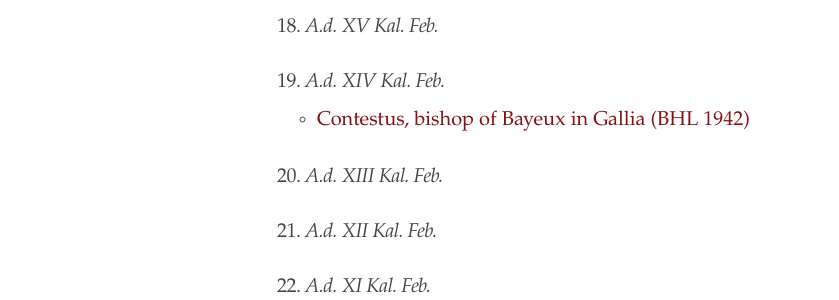
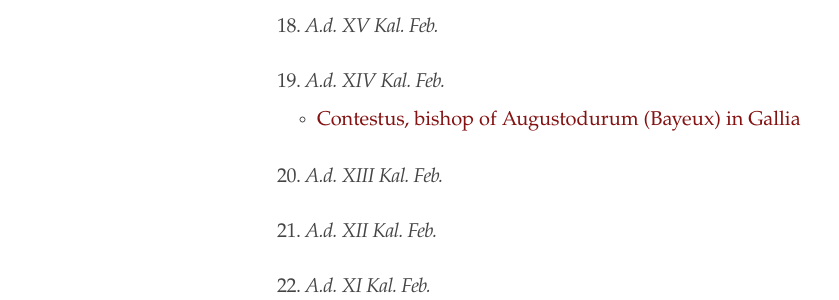
Before and after one commit to cjkoepke1/latin-hagiography, a Jekyll site: the page built from index.md, in a window 1280 px wide and 900 px high, scrolled down 5350 px. Shown: the part 150-450 px from the top of the window, without its empty margins (3-842 px from the left). Built offline with Jekyll 4.4.1, drawn with Linux system fonts in a browser that asks for light colours.

Commit message:
Updated Contestus link title

```diff
--- a/index.md
+++ b/index.md
@@ -191,7 +191,7 @@ title: "Latin Hagiography"
 
 ### 19. *A.d. XIV Kal. Feb.*
 
-- [Contestus, bishop of Bayeux in Gallia (BHL 1942)](https://cjkoepke1.github.io/latin-hagiography/saints/contestus-baiocensis)
+- [Contestus, bishop of Augustodurum (Bayeux) in Gallia](https://cjkoepke1.github.io/latin-hagiography/saints/contestus-baiocensis)
 
 ### 20. *A.d. XIII Kal. Feb.*
 
```
